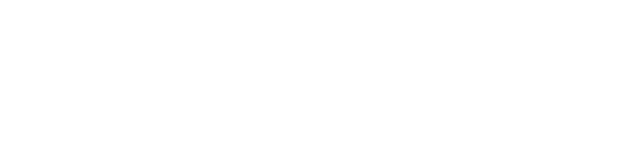
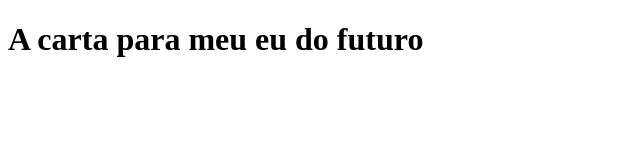
Before and after one commit to SimoesKiara/Com-amor-Kiki, a plain HTML site: page index.html in a window 1280 px wide. Shown: the whole page, without its empty margins (0-640 px from the left). Drawn offline with Linux system fonts and the light colour scheme.

Commit message:
criamos o titulo

```diff
--- a/index.html
+++ b/index.html
@@ -3,9 +3,9 @@
 <head>
     <meta charset="UTF-8">
     <meta name="viewport" content="width=device-width, initial-scale=1.0">
-    <title>Document</title>
+    <title>Com amor Kiara</title>
 </head>
 <body>
-
+    <h1>A carta para meu eu do futuro</h1>
 </body>
 </html>
```
